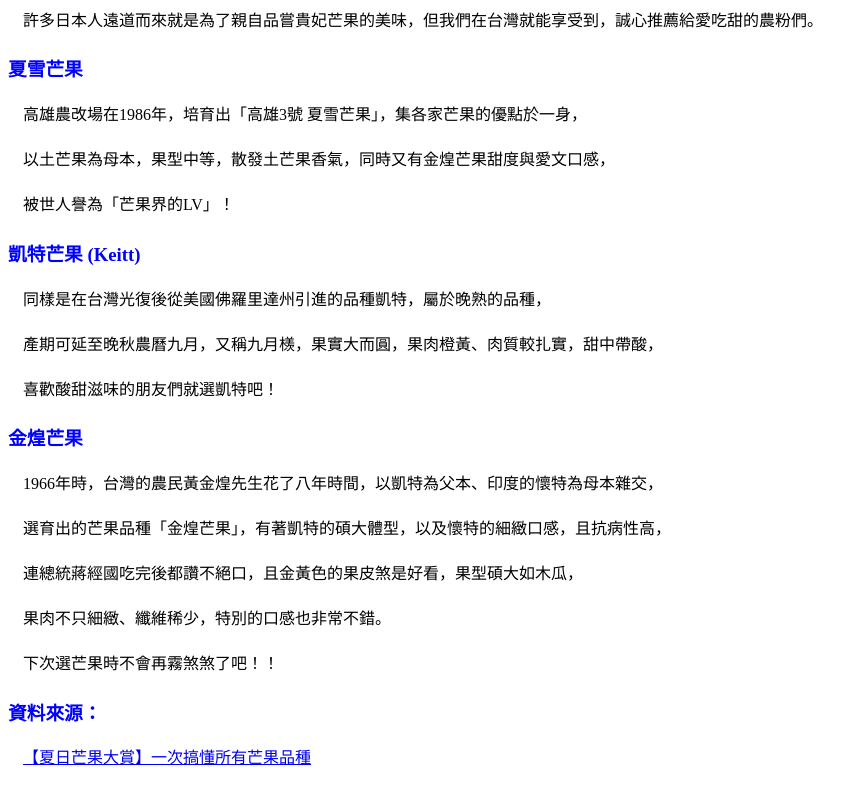
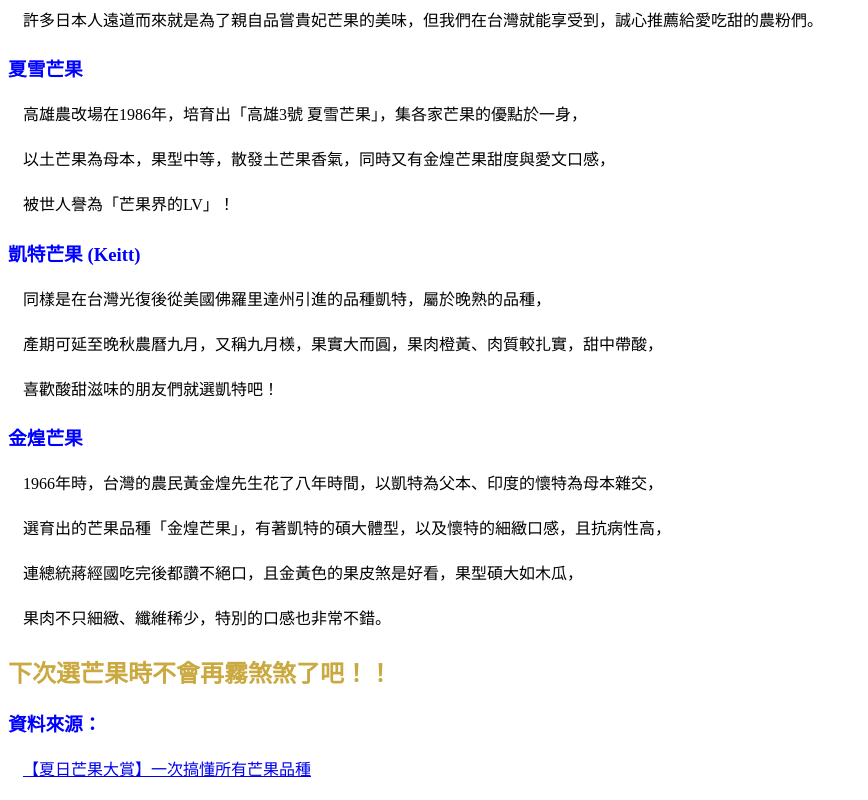
Before and after one commit to yianyianyo/yianyianyo.github.io, a plain HTML site: page B2A41/課堂作業03/index.htm in a window 1280 px wide. Shown: the part 1220-2020 px from the top of the page, without its empty margins (0-868 px from the left). Drawn offline with Linux system fonts and the light colour scheme.

Commit message:
Update index.htm

```diff
--- a/B2A41/課堂作業03/index.htm
+++ b/B2A41/課堂作業03/index.htm
@@ -142,7 +142,7 @@
 		<div>連總統蔣經國吃完後都讚不絕口，且金黃色的果皮煞是好看，果型碩大如木瓜，</div>
 		<div>果肉不只細緻、纖維稀少，特別的口感也非常不錯。</div>
 	<div></div>
-	<div>下次選芒果時不會再霧煞煞了吧！！</div>
+	<h2>下次選芒果時不會再霧煞煞了吧！！</h2>
 		<h3>資料來源：</h3>
 		<div><a href="https://greenbox.tw/Blog/BlogPostNew/6057/" target="_blank">【夏日芒果大賞】一次搞懂所有芒果品種</a></div>
 	</body>
```
